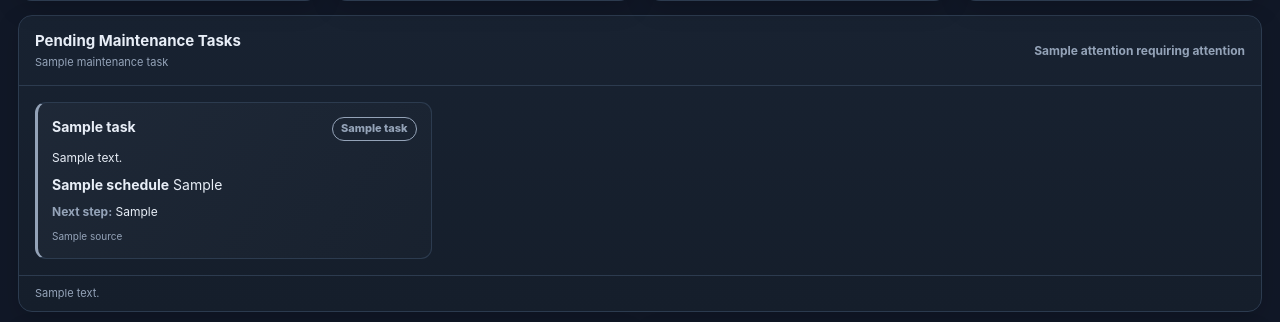
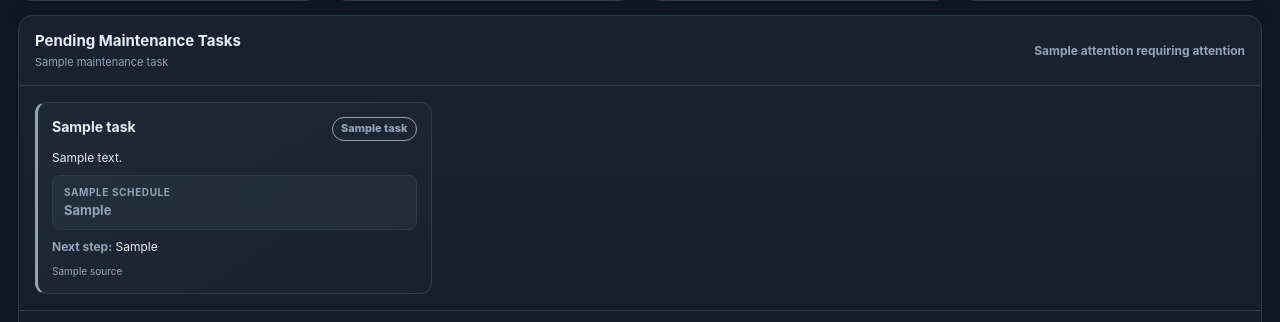
Before and after one commit to kasundigital/VOD-Storage-Monitor, a Flask app: template templates/index.html in a window 1280 px wide. Shown: the part 454-776 px from the top of the page. Run offline with Flask 3, Linux system fonts and the light colour scheme; the template is opened without the code that fills it: most values are stand-ins (such as "Sample title", 1, 10 or a date in 2020); parts of the project's set-up code (start-up, migrations or seed data) failed here and were passed over.

Commit message:
style: show upcoming cron date clearly inside read-only maintenance cards

```diff
--- a/static/app.css
+++ b/static/app.css
@@ -166,3 +166,12 @@
 .maintenance-note{border-top:1px solid var(--line);padding:10px 16px;color:var(--muted);font-size:11px}
 @media(max-width:1050px){.maintenance-grid{grid-template-columns:repeat(2,minmax(0,1fr))}}
 @media(max-width:650px){.maintenance-grid{grid-template-columns:1fr;padding:12px}}
+
+/* Next scheduled host cron run, calculated from read-only crontab files. */
+.maintenance-cron{display:flex;flex-direction:column;gap:2px;padding:9px 11px;
+  border:1px solid var(--line);border-radius:8px;background:rgba(148,163,184,.06)}
+.maintenance-cron b{font-size:10px;text-transform:uppercase;letter-spacing:.06em;color:var(--muted)}
+.maintenance-cron>span{font-size:13px;font-weight:750;color:var(--muted);overflow-wrap:anywhere}
+.maintenance-cron small{font-size:10px;color:var(--muted);overflow-wrap:anywhere}
+.maintenance-cron-configured{border-color:rgba(110,168,254,.33);background:rgba(110,168,254,.075)}
+.maintenance-cron-configured>span{color:#bfd9ff}
```
